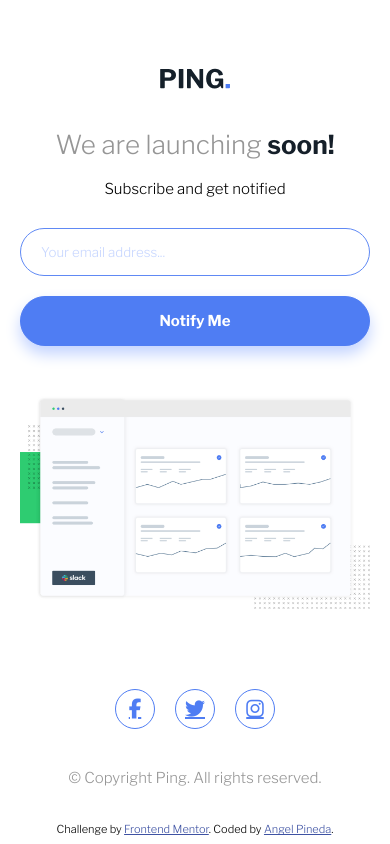
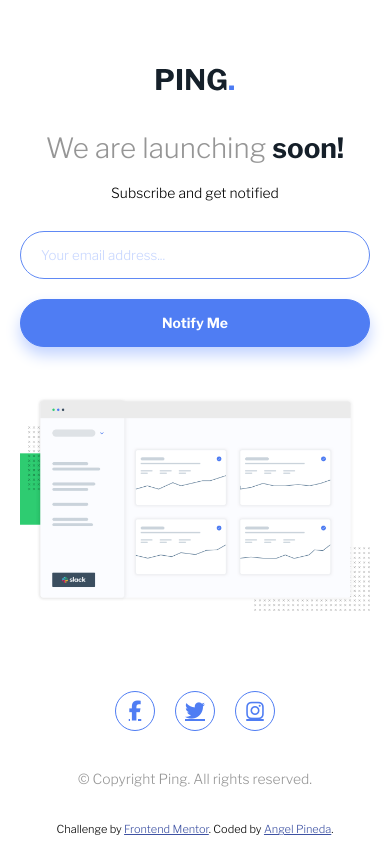
Before and after one commit to AOcelopilli/frontendMentor-pingComingSoon, a plain HTML site: page index.html in a window 390 px wide. Drawn offline with nearby package versions, Linux system fonts and the light colour scheme.

Commit message:
responsive sizes

```diff
--- a/index.html
+++ b/index.html
@@ -17,7 +17,7 @@
 <body>
 
   <main id="main">
-    <img src="images/logo.svg" alt="logo brand">
+    <img src="images/logo.svg" alt="logo brand" id="logo">
 
     <h2>We are launching <span>soon!</span></h2>
 
--- a/style.css
+++ b/style.css
@@ -34,16 +34,18 @@ body {
   padding: 1rem;
 }
 
-#main img {
-  width: 20%;
+#main #logo {
   margin: 0 auto;
+  width: 20vw;
+  max-width: 80px;
+  height: auto;
   padding: 2rem 0;
 }
 
 #main h2 {
   color: var(--main-gray);
   font-weight: 300;
-  font-size: 1.3rem;
+  font-size: calc(1rem + 2vw);
 }
 
 #main h2 span {
@@ -59,7 +61,7 @@ body {
 }
 
 #form legend {
-  font-size: 0.75rem;
+  font-size: calc(0.5rem + 1vw);
   padding: 1rem 0;
 }
 
@@ -100,7 +102,7 @@ body {
   visibility: hidden;
   opacity: 0;
   color: var(--main-red);
-  font-size: 0.6rem;
+  font-size: calc(0.5rem + 1vw);
   font-style: italic;
   margin-bottom: 1rem;
   transition: all 0.5s cubic-bezier(0.39, 0.575, 0.565, 1);
@@ -110,7 +112,7 @@ body {
   background-color: var(--main-blue);
   color: white;
   font-weight: 700;
-  font-size: 0.75rem;
+  font-size: calc(0.5rem + 1vw);
   cursor: pointer;
   box-shadow: 0px 8px 15px var(--main-blue-pale);
   transition: all 0.4s cubic-bezier(0.23, 1, 0.32, 1);
@@ -122,6 +124,7 @@ body {
 
 #main #dashboard {
   width: 100%;
+  padding: 2rem 0;
 }
 
 .social-media {
@@ -150,7 +153,7 @@ body {
 }
 
 .copyright {
-  font-size: 0.75rem;
+  font-size: calc(0.5rem + 1vw);
   color: var(--main-gray);
 }
 
```
